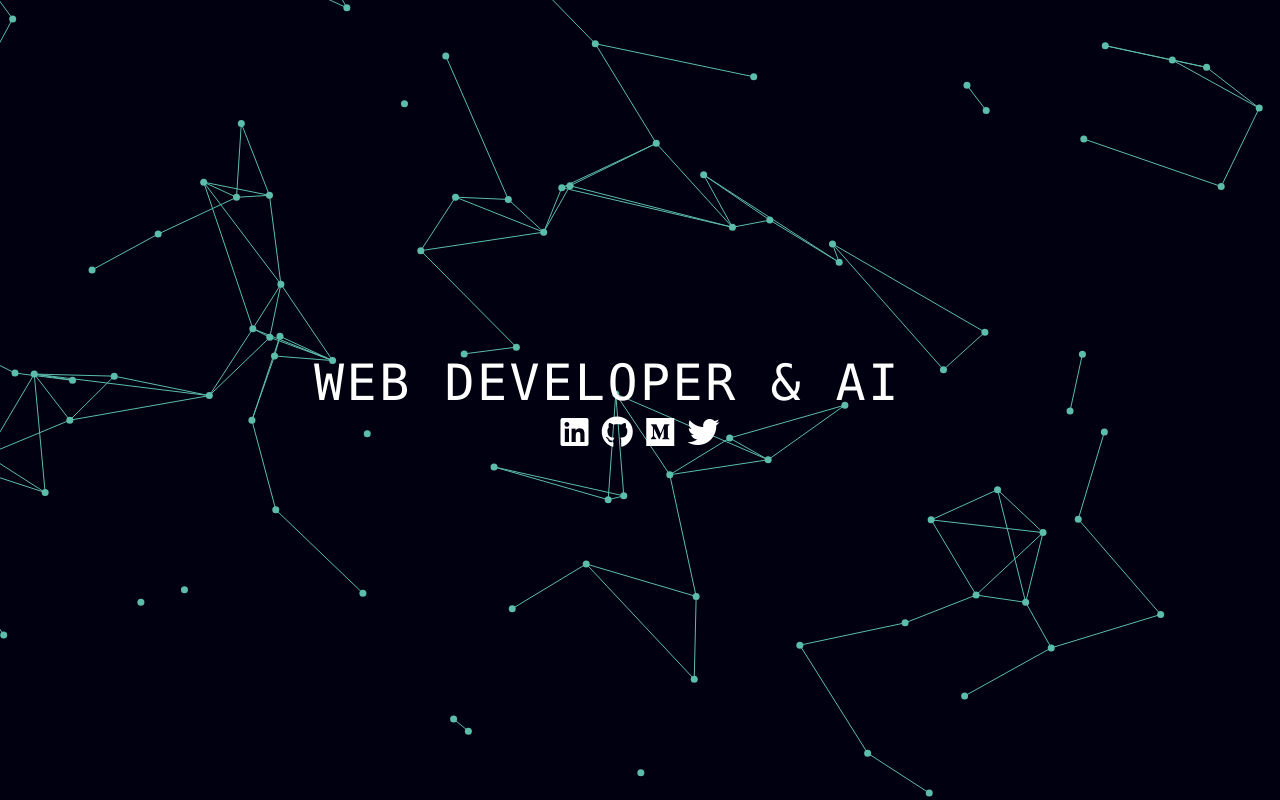
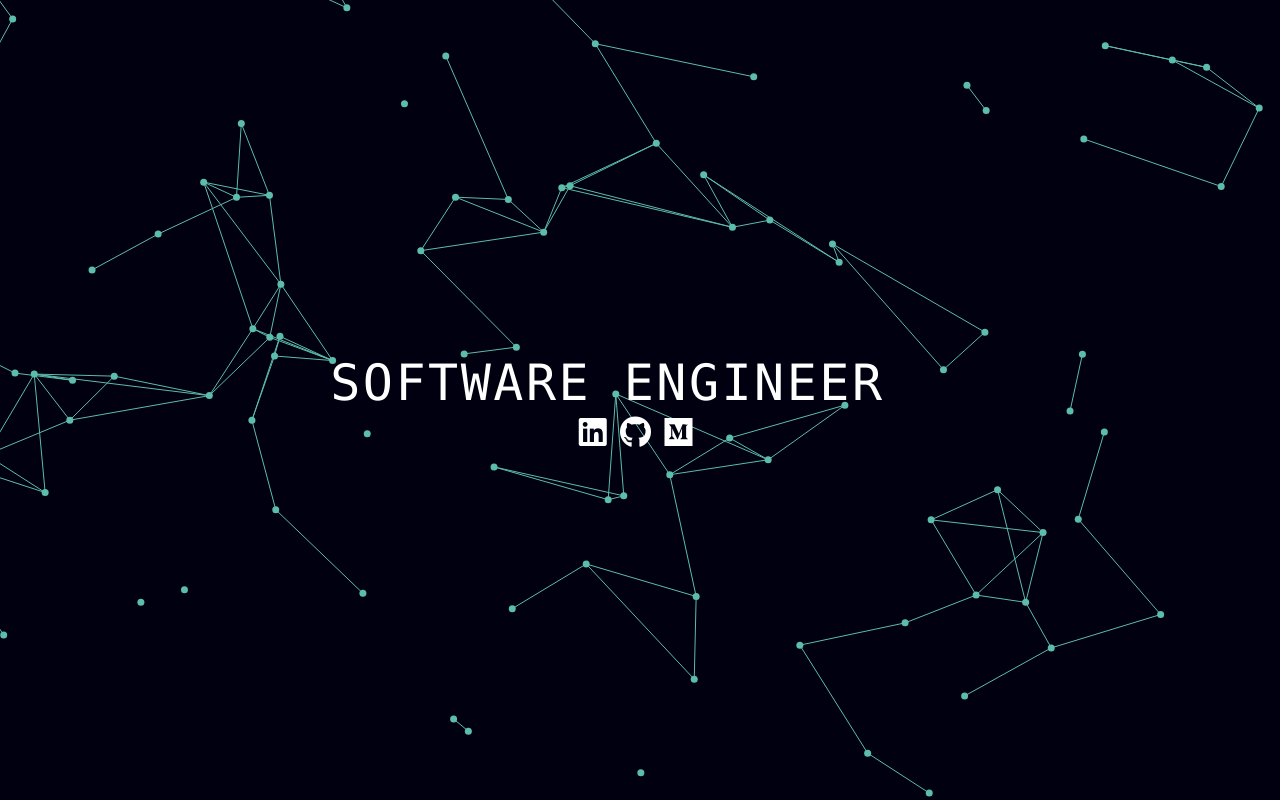
Before and after one commit to nuurceng/nuurceng.github.io, a plain HTML site: page index.html in a window 1280 px wide. Drawn offline with Linux system fonts and the light colour scheme.

Commit message:
Update index.html

```diff
--- a/index.html
+++ b/index.html
@@ -18,7 +18,7 @@
 
 <div id="particles">
   <div id="intro">
-      <h2 style="font-family: 'Consolas'; font-weight: 10;">Web Developer & ai &nbsp</a></h2>
+      <h2 style="font-family: 'Consolas'; font-weight: 10;">Software Engineer &nbsp</a></h2>
         <hr style="width: 50%; background-color: #E83951; border-color: #E83951;">
     <a href="https://www.linkedin.com/in/nurkaraca/" style="color: white;"><i class="fab fa-linkedin" style="font-size: 2em;"></i></a>
     &nbsp
@@ -26,7 +26,7 @@
     &nbsp
     <a href="https://medium.com/@nurkaraca" style="color: white;"><i class="fab fa-medium" style="font-size: 2em;"></i></a>
     &nbsp
-    <a href="https://twitter.com/withnuur_" style="color: white;"><i class="fab fa-twitter" style="font-size: 2em;"></i></a>
+      <!-- <a href="https://twitter.com/withnuur_" style="color: white;"><i class="fab fa-twitter" style="font-size: 2em;"></i></a> -->
   </div>
 </div>
 
```
